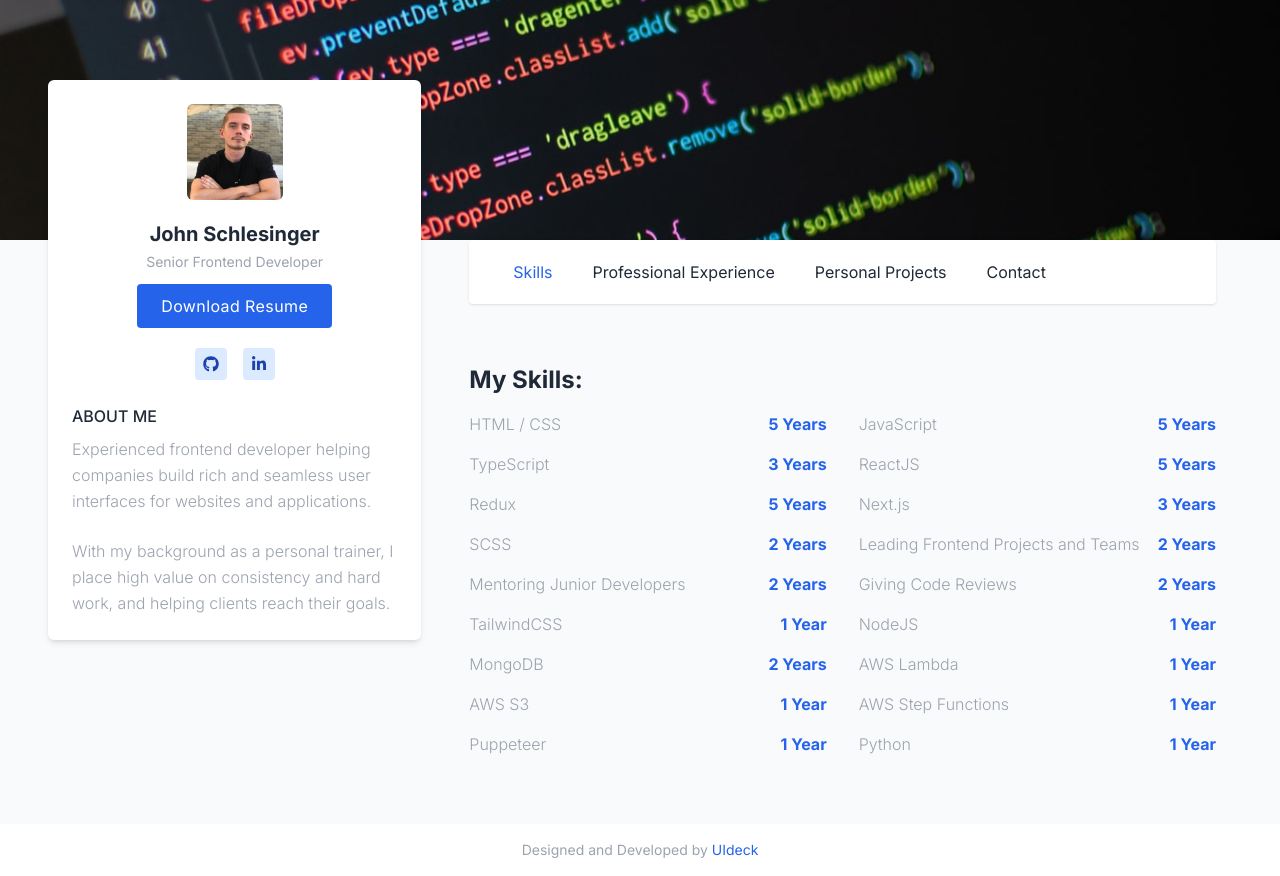
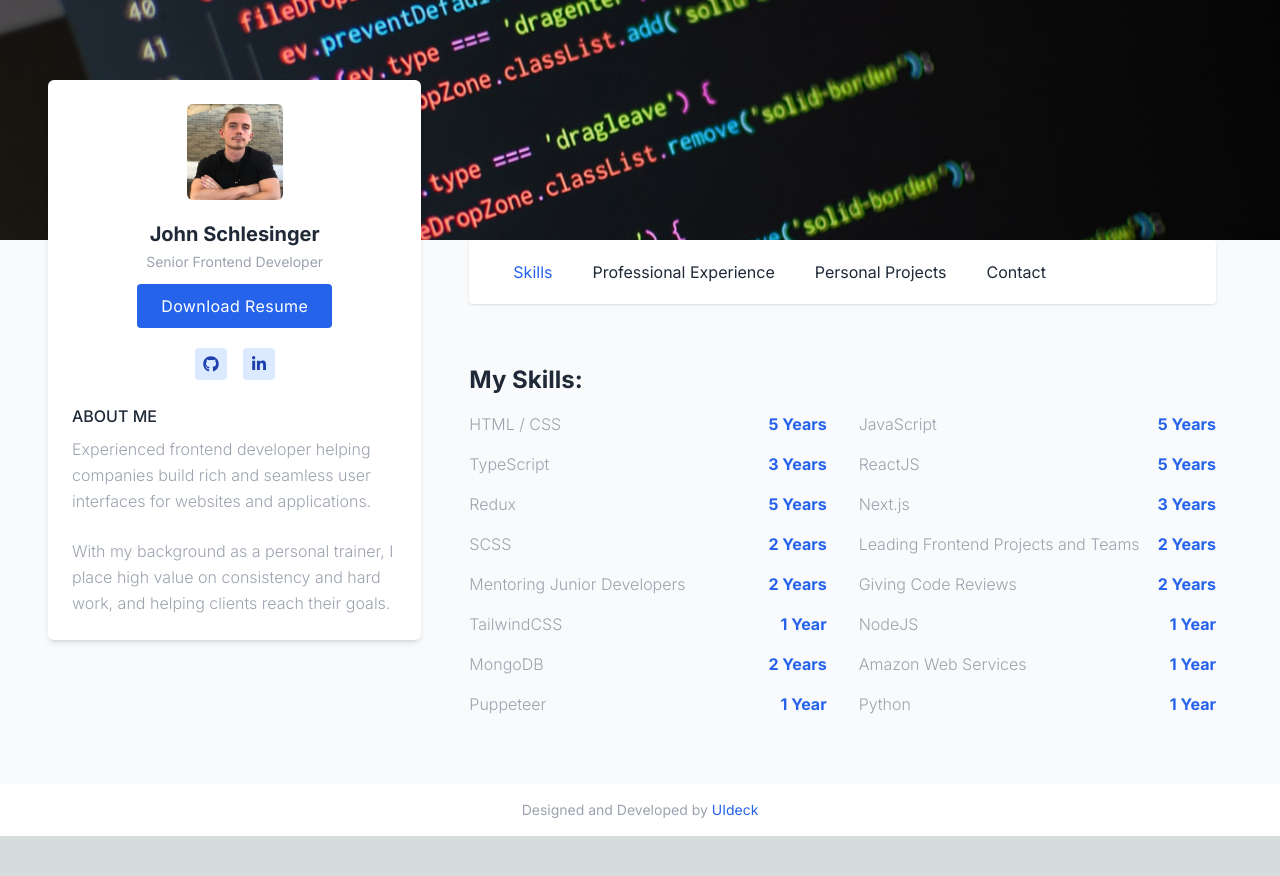
Before and after one commit to Jschles1/jschles-portfolio, a Next.js app: page / in a window 1280 px wide. After the commit the page ends 836 px from the top, so only its background shows below. Built offline with nearby package versions, Linux system fonts and the light colour scheme.

Commit message:
Update portfolio

```diff
--- a/src/app/portfolio/page.tsx
+++ b/src/app/portfolio/page.tsx
@@ -1,8 +1,24 @@
 import image1 from "public/images/portfolio/mentormaps.png";
 import image2 from "public/images/portfolio/quicknote.png";
+import image3 from "public/images/portfolio/herbhub.png";
+import image4 from "public/images/portfolio/audiophile.png";
 import PortfolioItem from "@/components/pages/Portfolio/PortfolioItem";
 
-const portfolioData = [
+const flag = true;
+// const flag = false;
+
+let portfolioData = [
+  {
+    id: 4,
+    image: image4,
+    title: "Audiophile",
+    link: "https://github.com/Jschles1/audiophile",
+    website: "https://quicknote-app.vercel.app/",
+    description: [
+      "Mock e-commerce application for audio equipment. Built to mimic the functionality and experience of a real e-commerce site.",
+      "Built with NextJS 13, Typescript, TailwindCSS, Shadcn UI, React Query, Prisma and PostgreSQL.",
+    ],
+  },
   {
     id: 1,
     image: image1,
@@ -11,7 +27,19 @@ const portfolioData = [
     website: "https://mentormaps.vercel.app/",
     description: [
       "Web application that allows mentors guide mentees towards their career or personal goals through the creation of roadmaps and milestones.",
-      "Built with NextJS 13, Typescript, TailwindCSS, Shadcn UI, React Query, Clerk and Prisma.",
+      "Built with NextJS 13, Typescript, TailwindCSS, Shadcn UI, React Query, Clerk, Prisma and PostgreSQL.",
+    ],
+  },
+  {
+    id: 3,
+    image: image3,
+    title: "Jersey Herb Hub",
+    link: "https://github.com/Jschles1/herbhub-client",
+    website: "https://herbhub-client.vercel.app/",
+    description: [
+      "Aggregation website for listing all marijuana dispensary products available in New Jersey dispensaries with the ability for users to sort products by dispensary location, product brand, etc.",
+      "Frontend built with NextJS, Typescript, Mantine UI, React Query and Prisma Client.",
+      "Utilizes AWS Lambda, AWS Step Functions and AWS EventBridge scheduler for running Puppeteer web crawlers to retrieve product information from each NJ dispensary website and save it to a MongoDB database on a daily basis.",
     ],
   },
   {
@@ -27,6 +55,10 @@ const portfolioData = [
   },
 ];
 
+if (!flag) {
+  portfolioData = portfolioData.filter((portfolio) => portfolio.id !== 3);
+}
+
 const Portfolio = () => {
   return (
     <section className="pb-10">
--- a/src/components/pages/About/Skills/Skills.tsx
+++ b/src/components/pages/About/Skills/Skills.tsx
@@ -69,26 +69,16 @@ const professionalSkillData = [
   },
   {
     id: 15,
-    title: "AWS Lambda",
+    title: "Amazon Web Services",
     yearsExperience: 1,
   },
   {
     id: 16,
-    title: "AWS S3",
+    title: "Puppeteer",
     yearsExperience: 1,
   },
   {
     id: 17,
-    title: "AWS Step Functions",
-    yearsExperience: 1,
-  },
-  {
-    id: 18,
-    title: "Puppeteer",
-    yearsExperience: 1,
-  },
-  {
-    id: 19,
     title: "Python",
     yearsExperience: 1,
   },
```
Also changed, not shown: public/images/portfolio/audiophile.png (added), public/images/portfolio/herbhub.png (added).
